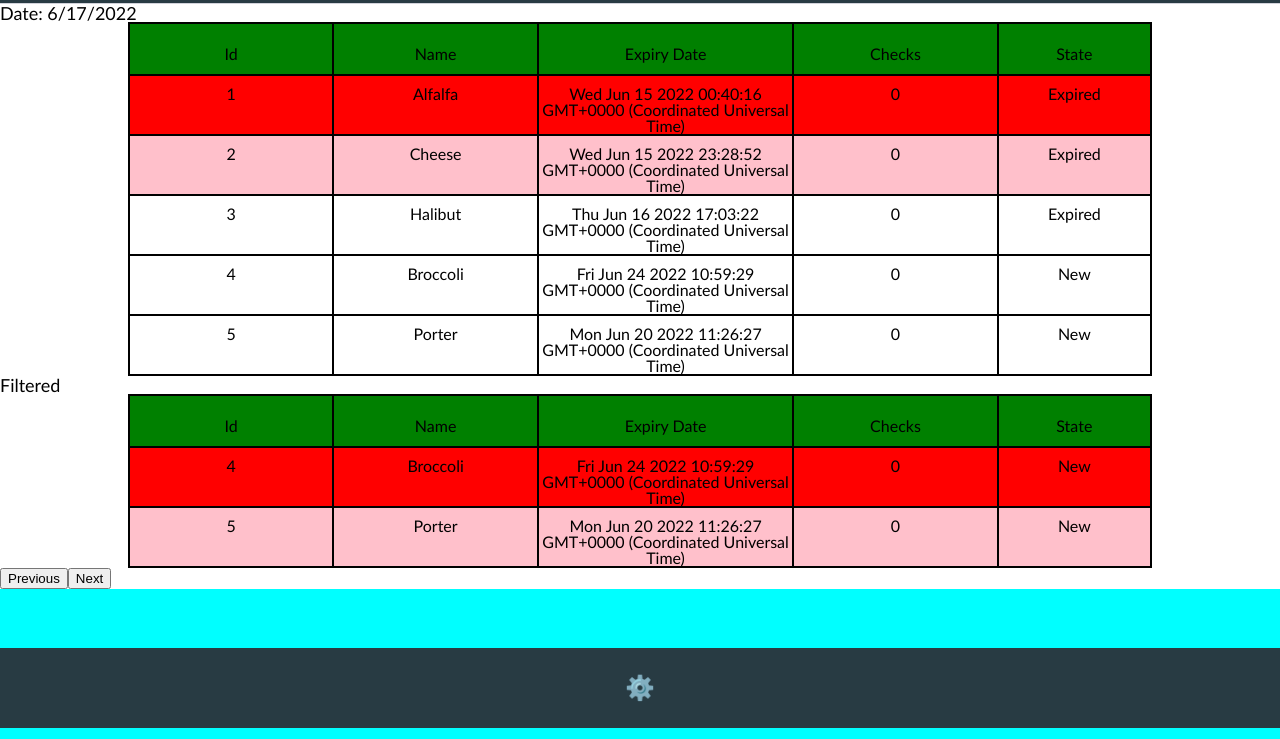
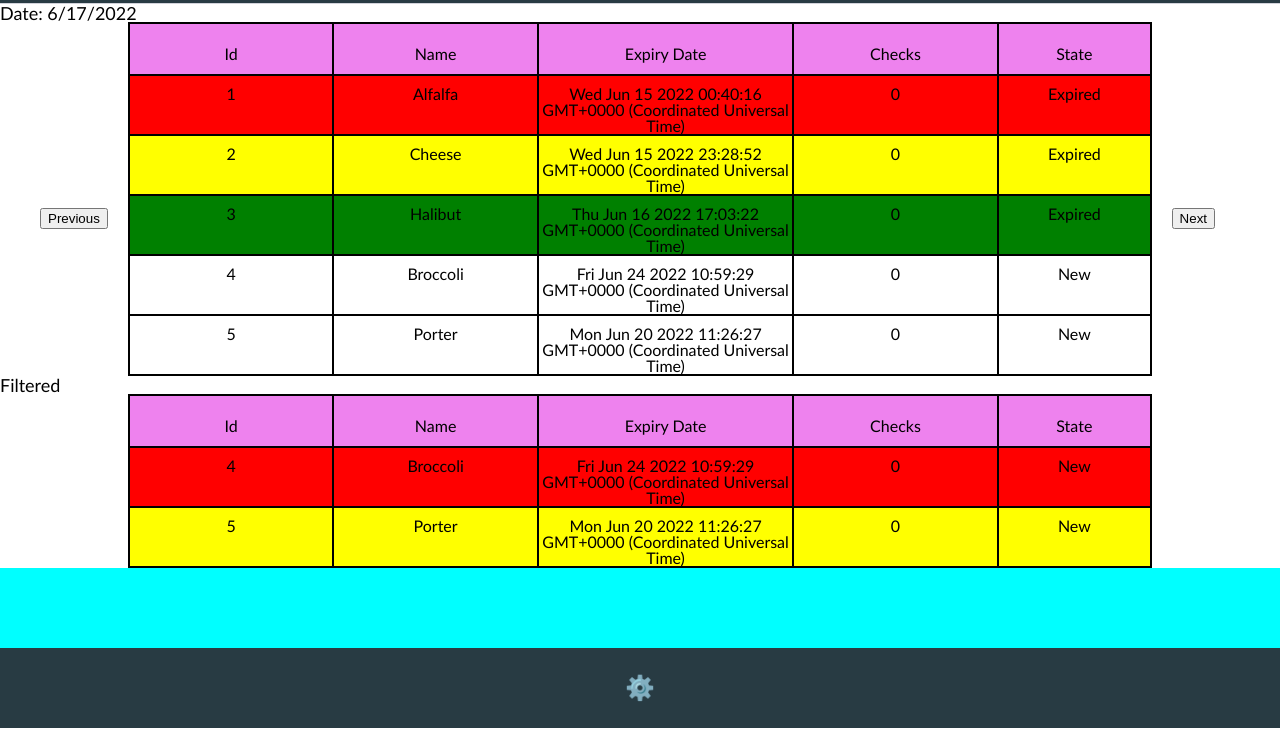
Before and after one commit to CristianoFFinotto/project-market-v2-html-css-js, a plain HTML site: page index.html in a window 1280 px wide. Shown: the part 72-811 px from the top of the page. Drawn offline with Linux system fonts and the light colour scheme.

Commit message:
added ids for next and previous button

```diff
--- a/scripts/main.mjs
+++ b/scripts/main.mjs
@@ -80,17 +80,19 @@ function printContent(itemArray, currentDate, sectionId) {
     /* Add Buttons */
     let buttonNext = document.createElement("button");
     buttonNext.textContent = "Next";
+    buttonNext.id = "next-button";
     buttonNext.onclick = function() {
         if (sectionId - 1 > 0) {
             let nextSection = document.getElementById(sectionId - 1);
 
             sectionContent.classList.add("d-none");
-            nextSection.classList.remove("d-none")
+            nextSection.classList.remove("d-none");
         } /* Else messaggio errore  */
     }
 
     let buttonPrevious = document.createElement("button");
     buttonPrevious.textContent = "Previous";
+    buttonPrevious.id = "previous-button";
     buttonPrevious.onclick = function() {
         if (sectionId + 1 <= cnf.weeksRuntime) {
             let previousSection = document.getElementById(sectionId + 1);
--- a/styles/style.css
+++ b/styles/style.css
@@ -9,15 +9,11 @@
  body {
      font-family: "Gill Sans", "Gill Sans MT", Calibri, "Trebuchet MS", sans-serif;
  }
-
-
  /* Class for hide element in js */
 
  .d-none {
      display: none;
  }
-
-
  /* HEADER */
 
  header {
@@ -46,8 +42,6 @@ h2.form-heading {
      font-size: 24px;
      margin: 3%;
  }
-
-
  /* SETTING BUTTON */
 
  .button-container {
@@ -126,8 +120,6 @@ button.setting-btn:active {
  .form-container {
      width: 45%;
  }
-
-
  /* LABEL STYLE */
 
  label {
@@ -170,8 +162,6 @@ input[type="reset"] {
  input[type="submit"] {
      right: 30%;
  }
-
-
  /* TABLE */
 
  table {
@@ -181,7 +171,7 @@ table {
  }
 
  thead {
-    background-color: green;
+     background-color: violet;
      line-height: 40px;
  }
 
@@ -201,16 +191,10 @@ th {
  }
 
  @media screen and (min-width: 480px) {}
-
-
  /* Small devices (landscape phones, 576px and up) */
-
-
  /* @media (min-width: 576px) {
 }
 */
-
-
  /* // Medium devices (tablets, 768px and up)
 @media (min-width: 768px) { ... }
 
@@ -228,5 +212,21 @@ th {
  }
 
  .row-class:nth-child(2) {
-    background-color: pink;
+     background-color: yellow;
  }
+
+ .row-class:nth-child(3) {
+     background-color: green;
+ }
+
+ #next-button {
+     position: absolute;
+     top: 35vh;
+     right: 65px;
+ }
+
+ #previous-button {
+     position: absolute;
+     top: 35vh;
+     left: 40px;
+ }
```
Lines whose indentation alone changed are shown as unchanged.
